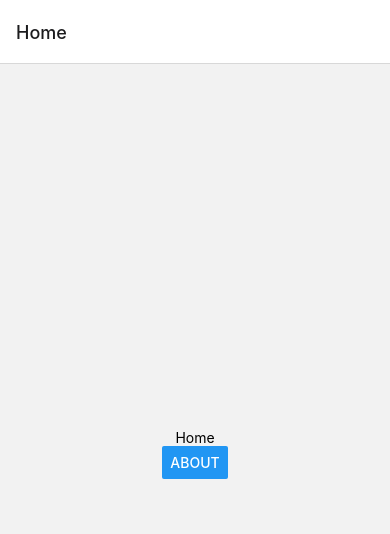
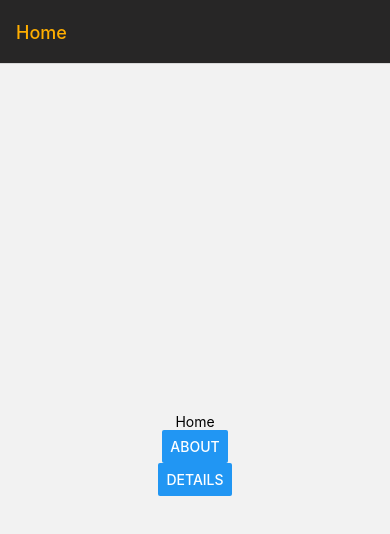
Before and after one commit to Ali-Jahankah/learning-react-native, a React Native app: screen /Home in a window 390 px wide. Shown: the top 534 px of the page. Built offline with nearby package versions, Linux system fonts and the light colour scheme.

Commit message:
send params in navigation and navigation style

```diff
--- a/App.js
+++ b/App.js
@@ -10,7 +10,7 @@ import {
   View
 } from 'react-native';
 // Only import react-native-gesture-handler on native platforms
-import React, { useRef, useState } from 'react';
+import React, { useRef, useState, useTransition } from 'react';
 import { changeColorHandler, userHandler } from './utils/handlers';
 
 import About from './screens/About';
@@ -23,6 +23,7 @@ import {
   CardStyleInterpolators,
   createStackNavigator
 } from '@react-navigation/stack';
+import Details from './screens/Details';
 
 const App = () => {
   const [people, setPeople] = useState([
@@ -46,11 +47,20 @@ const App = () => {
         screenOptions={{
           gestureEnabled: true,
           gestureDirection: 'horizontal',
-          cardStyleInterpolator: CardStyleInterpolators.forHorizontalIOS
+          cardStyleInterpolator: CardStyleInterpolators.forHorizontalIOS,
+          headerStyle: {
+            backgroundColor: '#272626'
+          },
+          headerTintColor: '#ffae00'
         }}
       >
         <Stack.Screen name="Home" component={Home}></Stack.Screen>
         <Stack.Screen name="About" component={About}></Stack.Screen>
+        <Stack.Screen
+          name="Details"
+          component={Details}
+          options={{ title: 'Info' }}
+        ></Stack.Screen>
       </Stack.Navigator>
       {/* <View style={styles.container}>
         <View style={styles.textView}>
--- /dev/null
+++ b/screens/Details.js
@@ -0,0 +1,27 @@
+import { Button, StyleSheet, Text, View } from 'react-native';
+
+import React from 'react';
+
+export default function Details({ navigation, route }) {
+  const { name, surname } = route.params;
+  return (
+    <View style={styles.container}>
+      <Text>Details</Text>
+      <Text>{`MY name is ${name} ${surname}`}</Text>
+      <Button title="Home" onPress={() => navigation.navigate('Home')} />
+
+      <Button
+        title="Return to previous page"
+        onPress={() => navigation.goBack()}
+      />
+    </View>
+  );
+}
+const styles = StyleSheet.create({
+  container: {
+    flex: 1,
+    background: 'red',
+    alignItems: 'center',
+    justifyContent: 'center'
+  }
+});
--- a/screens/Home.js
+++ b/screens/Home.js
@@ -7,6 +7,12 @@ export default function Home({ navigation }) {
     <View style={styles.container}>
       <Text>Home</Text>
       <Button title="About" onPress={() => navigation.navigate('About')} />
+      <Button
+        title="Details"
+        onPress={() =>
+          navigation.navigate('Details', { name: 'Ali', surname: 'Jahankhah' })
+        }
+      />
     </View>
   );
 }
```
